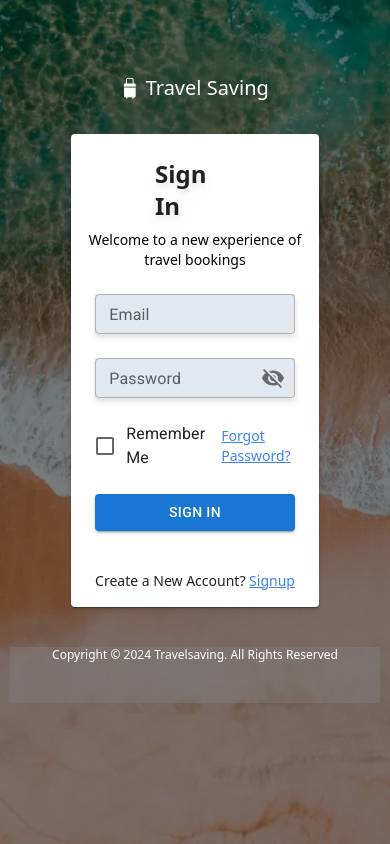
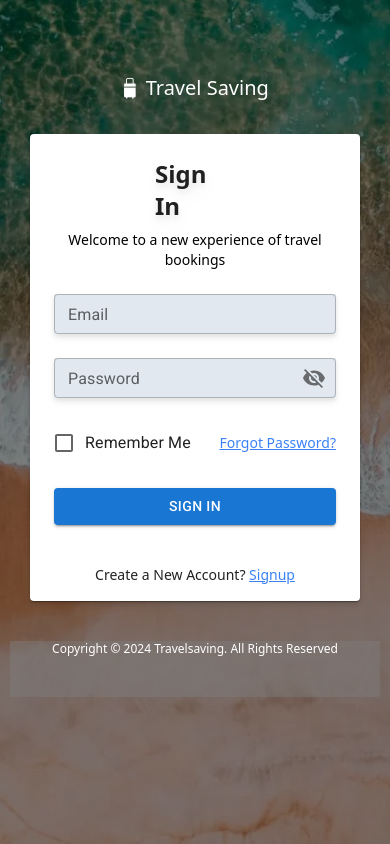
Before and after one commit to ruthhegade15/Signin, a React (Vite) app: page / in a window 390 px wide. Built offline with nearby package versions, Linux system fonts and the light colour scheme.

Commit message:
sigin Page

```diff
--- a/src/Components/Login.jsx
+++ b/src/Components/Login.jsx
@@ -44,7 +44,7 @@ function Login() {
             <div className=' text-white z-10 relative flex items-center justify-center gap-2 top-16'>
            <img src={logo1} alt="" className='md:w-[10%] w-[5%]'/> <span className='text-xl font-medium '>Travel Saving</span>
            </div>
-                <Card className='rounded-lg shadow drop-shadow-md flex items-center flex-col p-4 w-3/4 md:w-full bg-white mt-24 z-10'>
+                <Card className='rounded-lg shadow drop-shadow-md flex items-center flex-col p-4 w-[100%] md:w-full bg-white mt-24 z-10'>
                     <div className='w-24 overflow-hidden drop-shadow-lg p-2 flex flex-col justify-center mx-auto'>
 
                         <h1 className='mx-auto font-bold text-2xl'>Sign In</h1>
```
